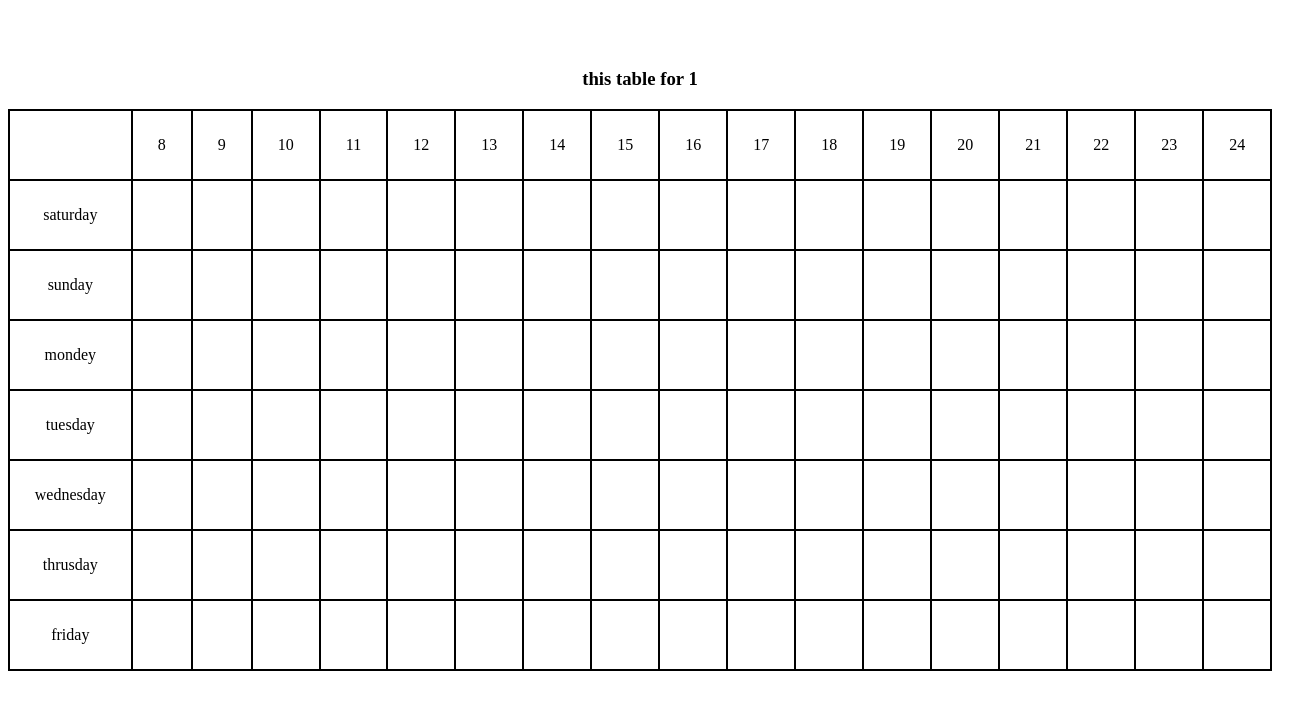
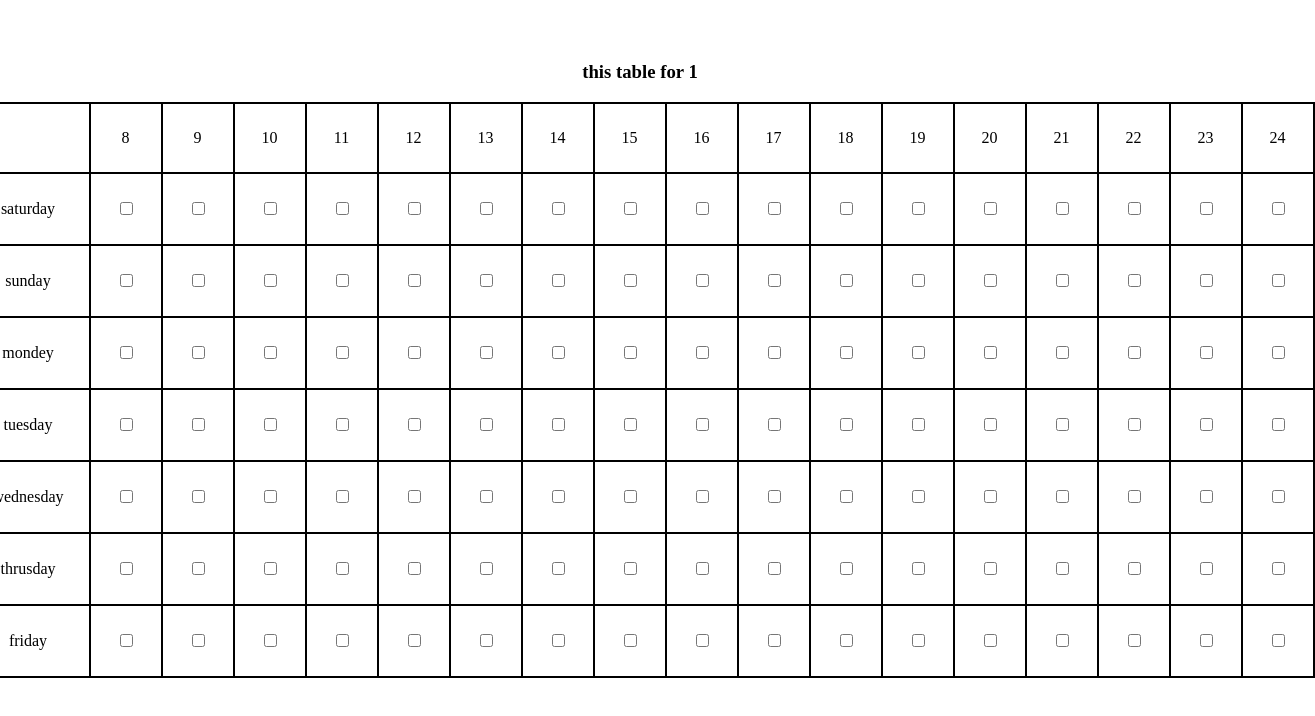
Before and after one commit to Alihosseinian/timiee, a React (Create React App) app: page /#/table/1 in a window 1280 px wide. Shown: the top 716 px of the page, 1315 px wide, since content can reach past the window. Built offline with nearby package versions, Linux system fonts and the light colour scheme.

Commit message:
add checkbox and log they are days and hours is check

```diff
--- a/src/components/Modal/index.jsx
+++ b/src/components/Modal/index.jsx
@@ -1,12 +1,10 @@
 import React from "react";
-import Form from "../Form/index";
+// import Form from "../Form/index";
 import "./style.scss";
 
 const Modal = (props) => {
   return (
-    <div className={props.className + " " + "modal"}>
-      <Form />
-    </div>
+    <div className={props.className + " " + "modal"}>{props.children}</div>
   );
 };
 
--- a/src/routes/TablePage.jsx
+++ b/src/routes/TablePage.jsx
@@ -1,4 +1,5 @@
-import React from "react";
+import React, { useState } from "react";
+// import React from "react";
 import { useLocation } from "react-router-dom";
 
 import "./TablePageStyle.scss";
@@ -22,34 +23,37 @@ const tablepage = () => {
     8, 9, 10, 11, 12, 13, 14, 15, 16, 17, 18, 19, 20, 21, 22, 23, 24,
   ];
 
-  // const houritems = hours.map((hour, index) => <td key={index}>{hour}</td>);
-  // const nullitem = hours.map((hour, index) => (
-  //   <td key={index}>
-  //     <div className="checkevent">
-  //       <p className="event">...</p>
-  //       <input
-  //         type="checkbox"
-  //         // defaultChecked={this.state.chkbox}
-  //         // onChange={this.handleChangeChk}
-  //       />
-  //     </div>
-  //   </td>
-  // ));
+  const [events, setevents] = useState([]);
+  console.log(events);
 
-  const dayitems = days.map((day, index) => (
-    <tr key={index}>
-      <td>{day}</td>
-      {index == 0
-        ? hours.map((hour, index) => <td key={index}>{hour}</td>)
-        : hours.map((hour, index) => <td key={index}></td>)}
-    </tr>
-  ));
+  const handleChange = (day, hour) => {
+    setevents([...events, { day: day, hour: hour }]);
+    console.log(events);
+  };
 
   return (
     <div className="tablepage">
       <h3>this table for {event} </h3>
       <table className="table">
-        <tbody>{dayitems}</tbody>
+        <tbody>
+          {days.map((day) => (
+            <tr key={day}>
+              <td>{day}</td>
+              {hours.map((hour) =>
+                day === "" ? (
+                  <td key={hour}>{hour}</td>
+                ) : (
+                  <td key={hour}>
+                    <input
+                      type="checkbox"
+                      onChange={() => handleChange(day, hour)}
+                    />
+                  </td>
+                )
+              )}
+            </tr>
+          ))}
+        </tbody>
       </table>
     </div>
   );
```
